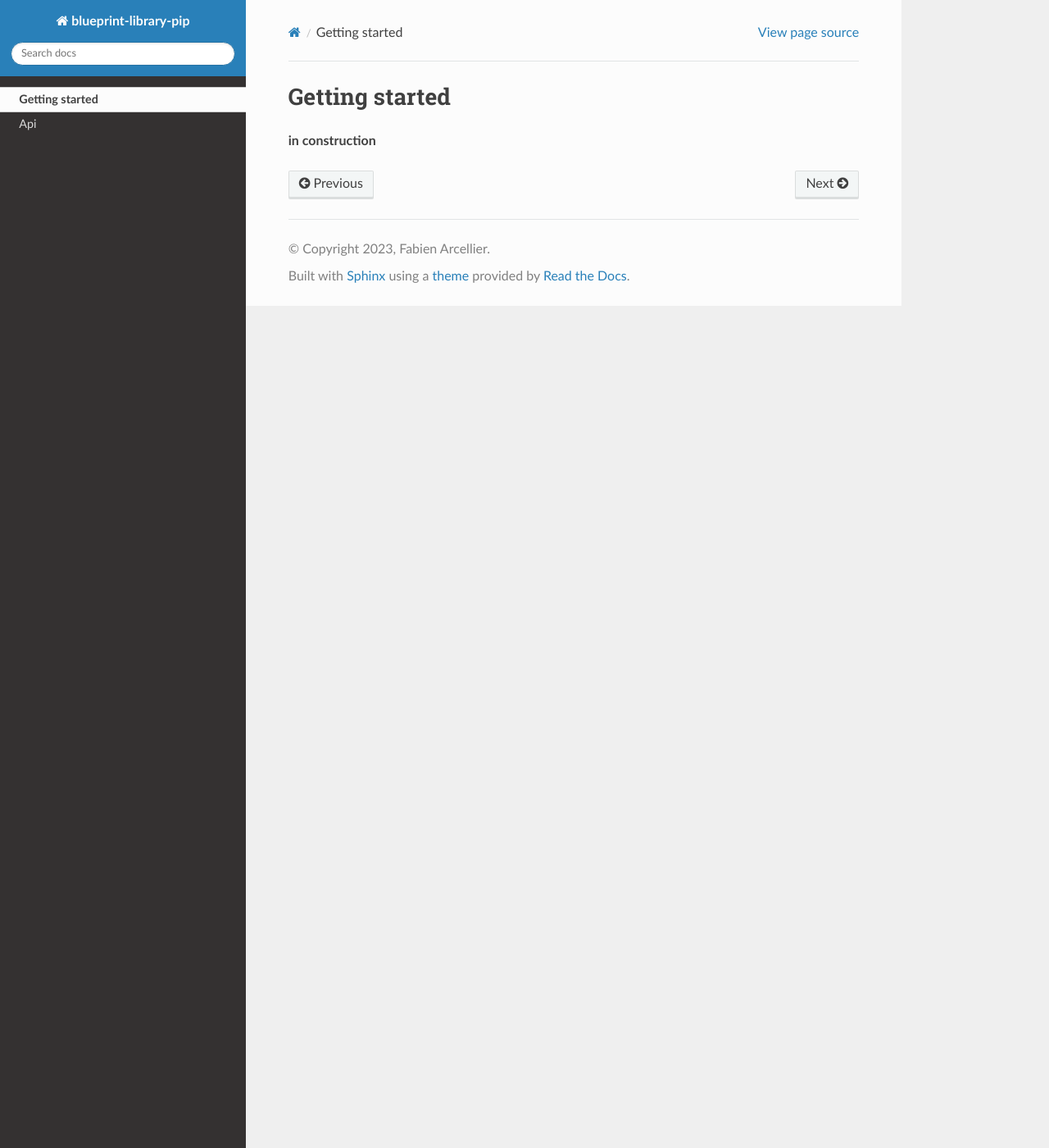
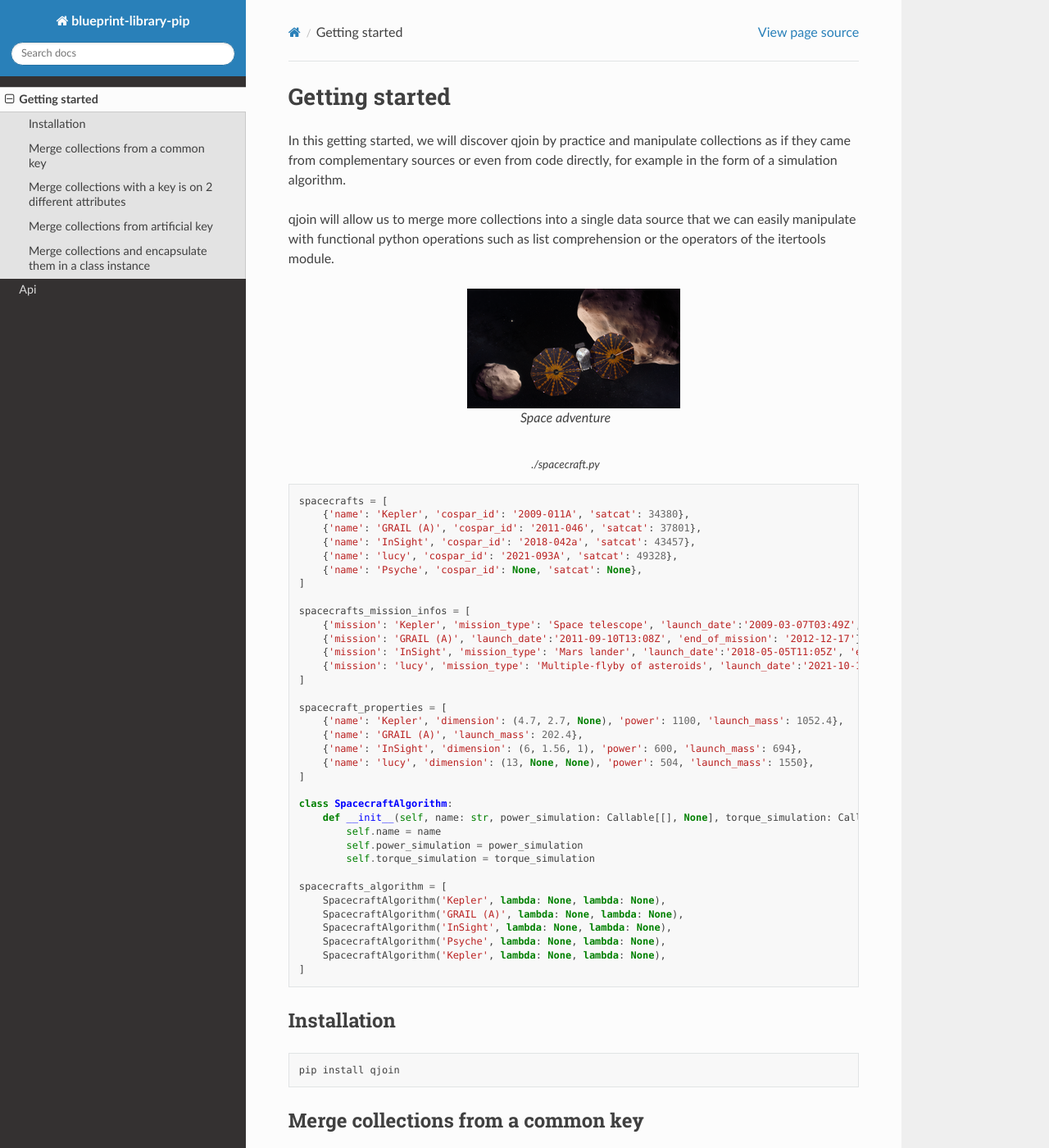
Before and after one commit to FabienArcellier/qjoin, a Sphinx documentation site: the page built from docs/getting_started.rst, in a window 1280 px wide and 1400 px high. Shown: the whole window at 82% size. Built offline with Sphinx 7.4.7 and the Read the Docs theme 2.0.0, drawn with Linux system fonts in a browser that asks for light colours; some of the changed text lies outside the part shown.

Commit message:
implement minimum valuable code to run the getting started
* docs: writing a first draft of getting started

```diff
--- a/docs/conf.py
+++ b/docs/conf.py
@@ -26,4 +26,4 @@ exclude_patterns = ['_build', 'Thumbs.db', '.DS_Store']
 # https://www.sphinx-doc.org/en/master/usage/configuration.html#options-for-html-output
 
 html_theme = 'sphinx_rtd_theme'
-html_static_path = ['_static']
+# html_static_path = ['_static']
--- a/docs/getting_started.rst
+++ b/docs/getting_started.rst
@@ -1,4 +1,124 @@
 Getting started
 ###############
 
-**in construction**
+In this getting started, we will discover qjoin by practice and manipulate collections as if they came from complementary sources or even from code directly, for example in the form of a simulation algorithm.
+
+qjoin will allow us to merge more collections into a single data source that we can easily manipulate with functional python operations such as list comprehension or the operators of the itertools module.
+
+.. figure:: ./lucy.png
+    :alt: Lucy spacecraft
+    :align: center
+
+    Space adventure
+
+.. code-block:: python
+    :caption: ./spacecraft.py
+
+    spacecrafts = [
+        {'name': 'Kepler', 'cospar_id': '2009-011A', 'satcat': 34380},
+        {'name': 'GRAIL (A)', 'cospar_id': '2011-046', 'satcat': 37801},
+        {'name': 'InSight', 'cospar_id': '2018-042a', 'satcat': 43457},
+        {'name': 'lucy', 'cospar_id': '2021-093A', 'satcat': 49328},
+        {'name': 'Psyche', 'cospar_id': None, 'satcat': None},
+    ]
+
+    spacecrafts_mission_infos = [
+        {'mission': 'Kepler', 'mission_type': 'Space telescope', 'launch_date':'2009-03-07T03:49Z', 'end_of_mission': '2018-11-15'},
+        {'mission': 'GRAIL (A)', 'launch_date':'2011-09-10T13:08Z', 'end_of_mission': '2012-12-17'},
+        {'mission': 'InSight', 'mission_type': 'Mars lander', 'launch_date':'2018-05-05T11:05Z', 'end_of_mission': '2022-12-21'},
+        {'mission': 'lucy', 'mission_type': 'Multiple-flyby of asteroids', 'launch_date':'2021-10-16T09:34Z'},
+    ]
+
+    spacecraft_properties = [
+        {'name': 'Kepler', 'dimension': (4.7, 2.7, None), 'power': 1100, 'launch_mass': 1052.4},
+        {'name': 'GRAIL (A)', 'launch_mass': 202.4},
+        {'name': 'InSight', 'dimension': (6, 1.56, 1), 'power': 600, 'launch_mass': 694},
+        {'name': 'lucy', 'dimension': (13, None, None), 'power': 504, 'launch_mass': 1550},
+    ]
+
+    class SpacecraftAlgorithm:
+        def __init__(self, name: str, power_simulation: Callable[[], None], torque_simulation: Callable[[], None]):
+            self.name = name
+            self.power_simulation = power_simulation
+            self.torque_simulation = torque_simulation
+
+    spacecrafts_algorithm = [
+        SpacecraftAlgorithm('Kepler', lambda: None, lambda: None),
+        SpacecraftAlgorithm('GRAIL (A)', lambda: None, lambda: None),
+        SpacecraftAlgorithm('InSight', lambda: None, lambda: None),
+        SpacecraftAlgorithm('Psyche', lambda: None, lambda: None),
+        SpacecraftAlgorithm('Kepler', lambda: None, lambda: None),
+    ]
+
+Installation
+************
+
+.. code-block:: bash
+
+    pip install qjoin
+
+Merge collections from a common key
+***********************************
+
+.. code-block:: python
+    :caption: ./1_fusion_common_key.py
+
+    global_space_crafts = qjoin.on(spacecrafts).join(spacecrafts_properties, key='name')
+    for spacecraft, spacecraft_properties in global_space_crafts:
+        print(spacecraft['name'])
+        print(spacecrafts_property['dimension'])
+
+Merge collections with a key is on 2 different attributes
+*********************************************************
+
+.. code-block:: python
+    :caption: ./2_fusion_different_key_attribute.py
+
+    global_space_crafts = qjoin.on(spacecrafts).join(spacecrafts_mission_infos, left='name', right='mission')
+    for spacecraft, spacecraft_mission_infos in global_space_crafts:
+        print(spacecraft['name'])
+        print(spacecrafts_mission_info.get('launch_date', 'N/D'))
+
+Merge collections from artificial key
+*************************************
+
+.. code-block:: python
+    :caption: ./3_fusion_artificial_key.py
+
+    global_space_crafts = qjoin.on(spacecrafts).join(spacecrafts_mission_infos, left=lambda s: s.name.lower(), right=lambda s: s.mission.lower())
+    for spacecraft, spacecraft_mission_infos in global_space_crafts:
+        print(spacecraft['name'])
+        print(spacecrafts_mission_info.get('launch_date', 'N/D'))
+
+Merge collections and encapsulate them in a class instance
+**********************************************************
+
+.. code-block:: python
+    :caption: ./4_fusion_as_aggregate.py
+
+    @dataclasses.dataclass
+    class SpacecraftAggregate:
+        spacecraft: dict
+        spacecraft_mission_infos: dict
+        spacecraft_properties: dict
+
+        @property
+        def name:
+            return self.spacecraft['name']
+
+        def __post_qjoin_hydrate__(self):
+            """
+            If this method is present, it will be invoked by qjoin after qjoin has hydrated the object.
+            """
+            print(self.name)
+
+        def __str__(self):
+            return f'{self.name} - (mission: { self.spacecraft_mission_infos.get("mission_type", "N/D") }'
+
+    spacecrafts_aggregates = qjoin.on(spacecrafts)
+        .join(spacecrafts_mission_infos, left=lambda s: s['name'].lower(), right=lambda s: s['mission'].lower())
+        .join(spacecrafts_properties, key='name')
+        .as_aggregate(SpacecraftAggregate, ['spacecraft', 'spacecraft_mission_infos', 'spacecraft_properties'])])
+
+    for spacecraft_aggregate in spacecrafts_aggregates:
+        print(spacecraft_aggregate)
```
Also changed, not shown: docs/lucy.png (added), 1 other file.
